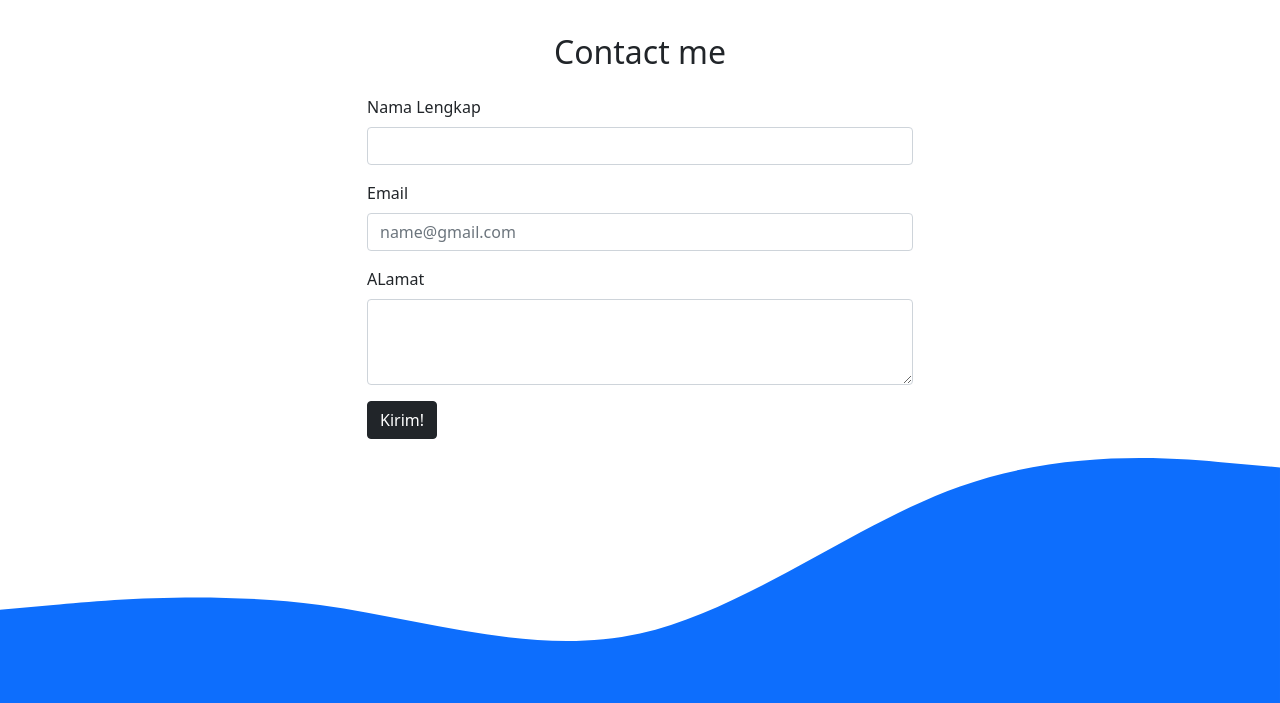
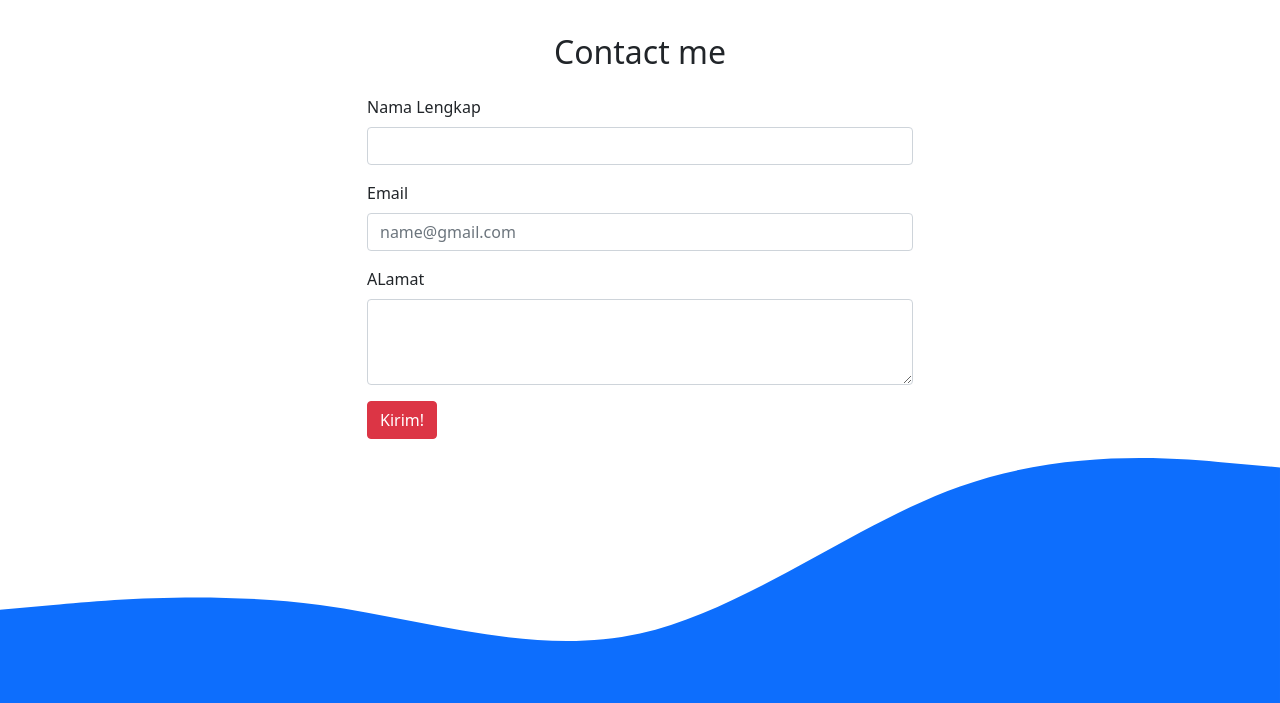
Before and after one commit to RidhoFebrian123/RidhoFebrian123.github.io, a plain HTML site: page index.html in a window 1280 px wide. Shown: the part 3910-4613 px from the top of the page. Drawn offline with nearby package versions, Linux system fonts and the light colour scheme.

Commit message:
mengubah warna tombol menjadi merah

```diff
--- a/index.html
+++ b/index.html
@@ -256,7 +256,7 @@
             <label for="textarea" class="form-label">ALamat</label>
             <textarea class="form-control" id="textarea" rows="3"></textarea>
           </div>
-          <button type="submit" class="btn btn-dark">Kirim!</button>
+          <button type="submit" class="btn btn-danger">Kirim!</button>
         </form>
       </div>
     </div>
```
